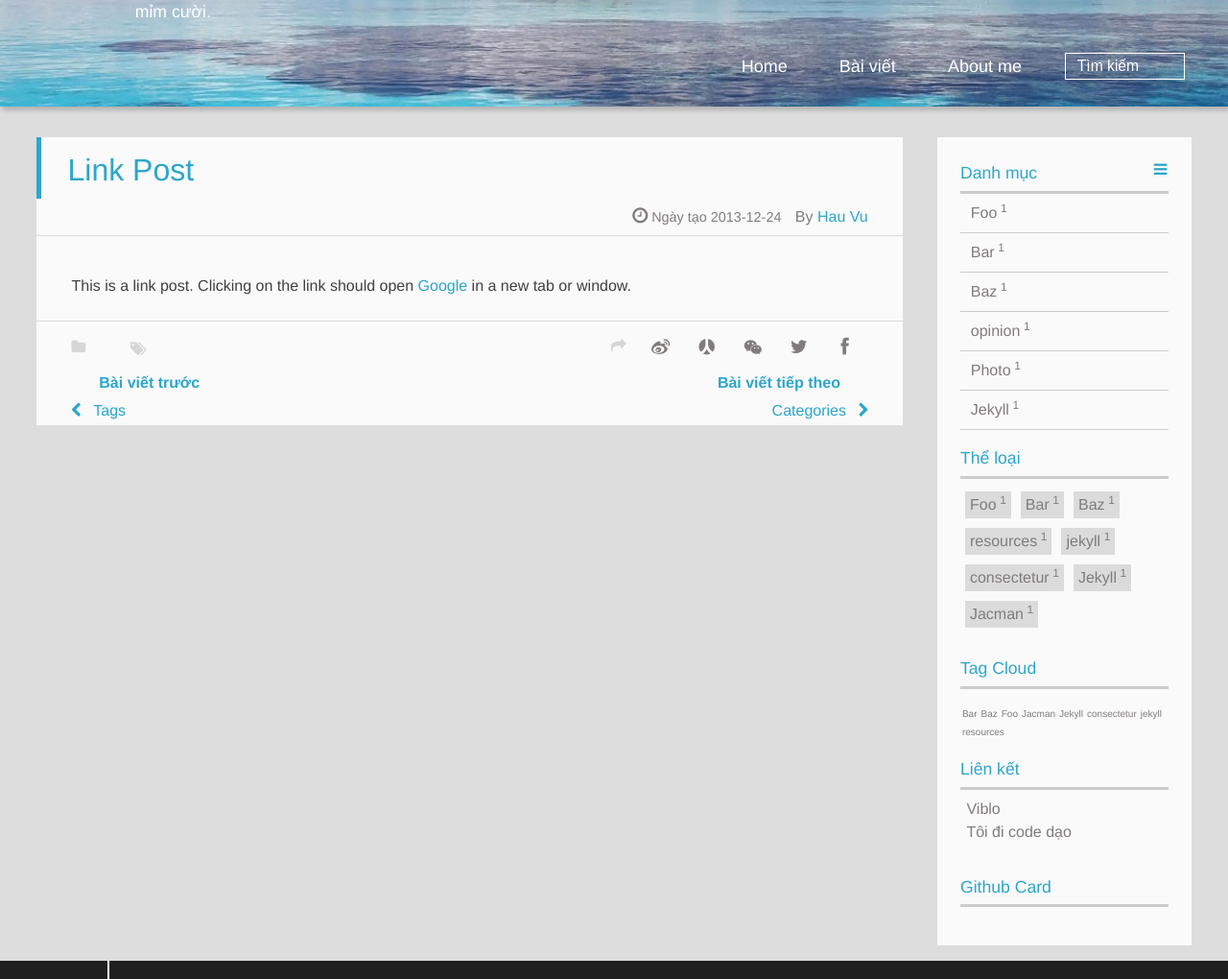
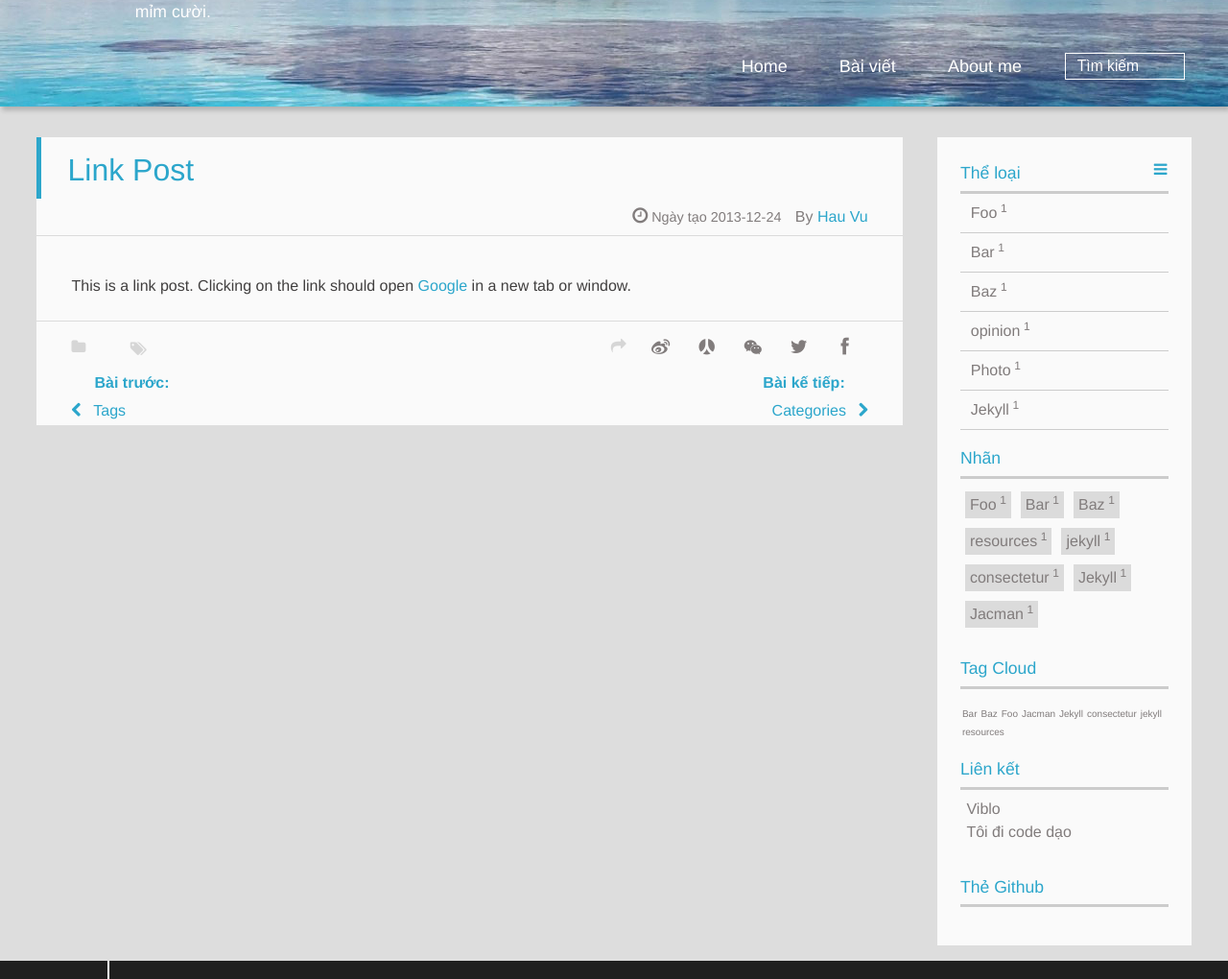
Before and after one commit to Simpleyyt/jekyll-jacman, a Jekyll site: the page built from _posts/2013-12-24-link-post.md, in a window 1280 px wide. Shown: the part 123-1143 px from the top of the page at 96% size. Built offline with Jekyll 4.4.1, drawn with Linux system fonts in a browser that asks for light colours; a script that is not in the unit is left out.

Commit message:
update vi language, update next, previous post

```diff
--- a/_data/languages/vi.yml
+++ b/_data/languages/vi.yml
@@ -1,11 +1,11 @@
-categories: Danh mục
+categories: Thể loại
 search: Tìm kiếm
-tags: Thể loại
+tags: Nhãn
 tagcloud: Tag Cloud
 prev: Trước
 next: Kế tiếp
-prev-post: 'Bài viết trước'
-next-post: 'Bài viết tiếp theo'
+prev-post: 'Bài trước:'
+next-post: 'Bài kế tiếp:'
 search-load: Đang tìm kiếm, vui lòng đợi trong giây lát.
 comment: Bình luận
 contents: Nội dung
@@ -19,7 +19,7 @@ weibo: Weibo
 links: Liên kết
 rss: RSS
 doubanshow: Douban Show
-github-card: Github Card
+github-card: Thẻ Github
 showsidebar: Hiện sidebar
 hidesidebar: Ẩn Sidebar
 updated: Đã cập nhật
```
Also changed, not shown: assets/css/style.css.
